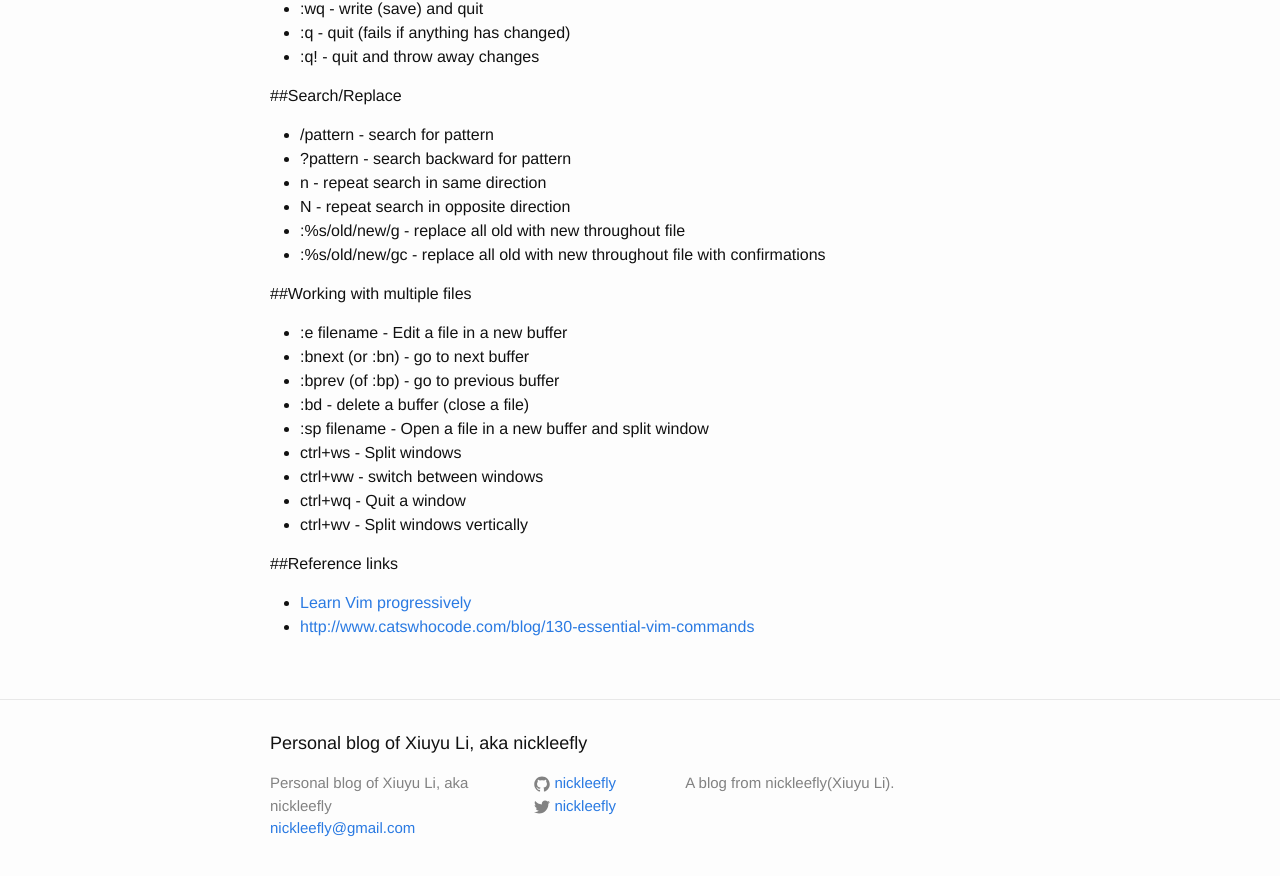
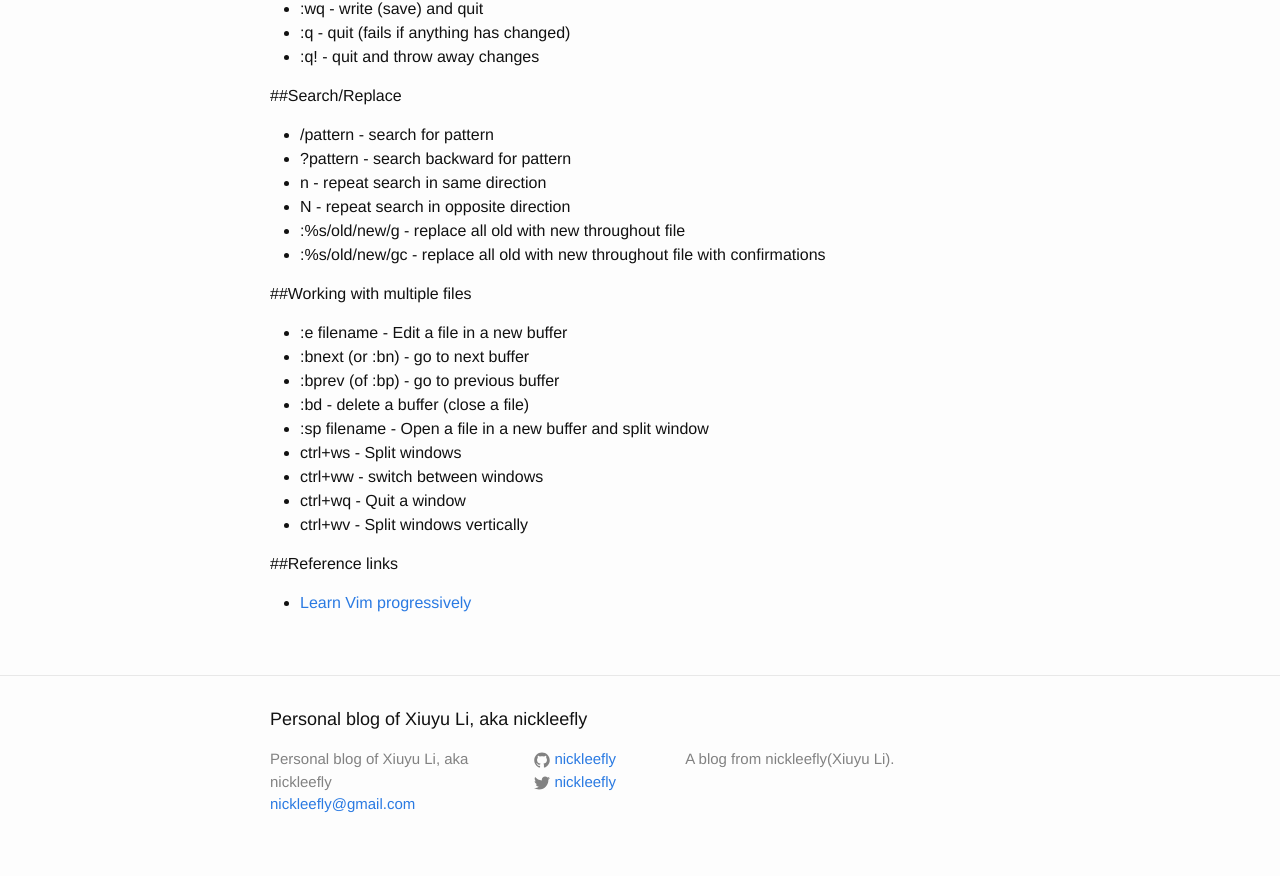
Before and after one commit to nickleefly/nickleefly.github.io, a Jekyll site: the page built from _posts/2013-02-28-vim-cheatsheet.md, in a window 1280 px wide and 900 px high, scrolled down 2216 px. Shown: the top 876 px of the window. Built offline with Jekyll 4.4.1, drawn with Linux system fonts in a browser that asks for light colours; comment, search, counter and statistics services are not loaded; part of the change alters nothing that is shown.

Commit message:
update vim article

```diff
--- a/_posts/2013-02-28-vim-cheatsheet.md
+++ b/_posts/2013-02-28-vim-cheatsheet.md
@@ -123,4 +123,3 @@ categories: Vim
 ##Reference links
 
 * [Learn Vim progressively](http://yannesposito.com/Scratch/en/blog/Learn-Vim-Progressively/)
-* [http://www.catswhocode.com/blog/130-essential-vim-commands](http://www.catswhocode.com/blog/130-essential-vim-commands)
```
